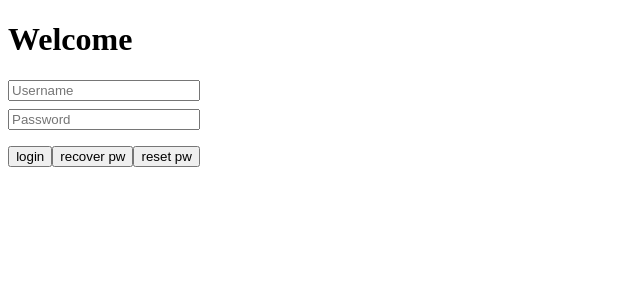
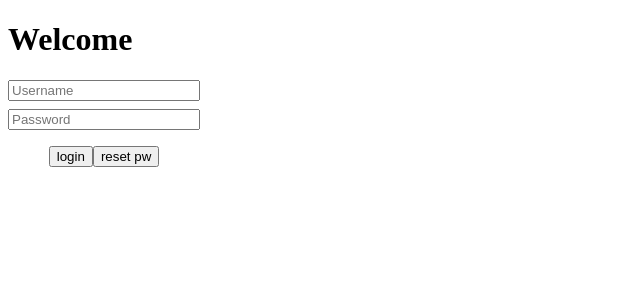
Before and after one commit to fborges42/semantic-versioning, an Angular app in the folder semantic-versioning/: page / in a window 1280 px wide. Shown: the top 300 px of the page, without its empty margins (0-640 px from the left). Built offline with nearby package versions, Linux system fonts and the light colour scheme.

Commit message:
feat!: breaking change feature by removing the recover button

```diff
--- a/semantic-versioning/package.json
+++ b/semantic-versioning/package.json
@@ -9,6 +9,7 @@
     "lint": "ng lint",
     "e2e": "ng e2e",
     "release": "standard-version -a",
+    "release-publish": "git push --follow-tags origin main",
     "commit": "git-cz"
   },
   "private": true,
--- a/semantic-versioning/src/app/login/login.component.html
+++ b/semantic-versioning/src/app/login/login.component.html
@@ -5,7 +5,6 @@
 
   <div class="d-flex row">
     <button type="submit">login</button>
-    <button type="button">recover pw</button>
     <button type="button">reset pw</button>
   </div>
 </div>
```
